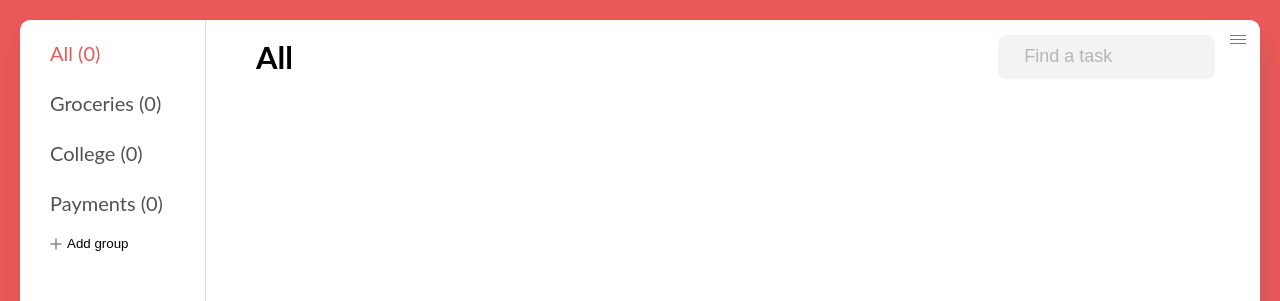
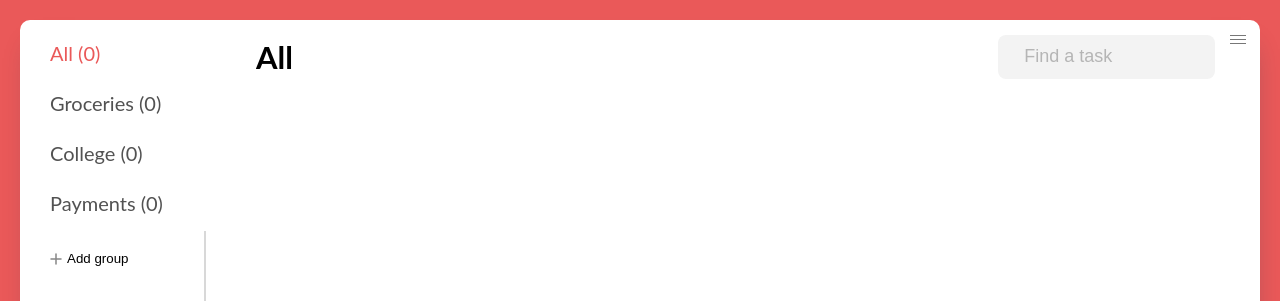
Before and after one commit to Fpsska/TODO-app, a React (Create React App) app: page / in a window 1280 px wide. Shown: the top 301 px of the page. Built offline with nearby package versions, Linux system fonts and the light colour scheme; no server answers.

Commit message:
feat: add styles for nav__menu HTML-el when is overflowing

```diff
--- a/src/app/assets/styles/_media.scss
+++ b/src/app/assets/styles/_media.scss
@@ -18,6 +18,7 @@
     .page__nav {
         border-right: none;
         border-bottom: 1px solid #d8d8d8;
+        border-radius: 0 0 10px 10px;
         padding: 0 0 10px 0;
 
         flex: none;
@@ -34,6 +35,8 @@
     }
     .page__category-form {
         margin: 0;
+        border: 0;
+        padding: 0;
     }
     .category__form.category__form {
         flex-direction: row;
--- a/src/app/assets/styles/_styles.scss
+++ b/src/app/assets/styles/_styles.scss
@@ -90,7 +90,9 @@ body {
         max-width: 300px;
     }
     &__category-form {
-        margin: 20px 0 0 0;
+        flex: 1;
+        padding: 20px 35px 15px 30px;
+        border-right: 2px solid #d8d8d8;
     }
     &__content {
         flex: 0 1 85%;
--- a/src/app/components/Nav/nav.scss
+++ b/src/app/components/Nav/nav.scss
@@ -5,20 +5,47 @@
 .nav {
     width: 100%;
     position: relative;
-    // height: 100%;
+
     &:hover .resizer {
         opacity: 1;
     }
+
     &__menu {
+        padding: 20px 35px 15px 30px;
+        max-height: calc(100vh - 210px);
+        overflow-y: scroll;
+
+        // scrollbar
+        &::-webkit-scrollbar {
+            width: 2px;
+            height: 2px;
+        }
+
+        &::-webkit-scrollbar-thumb {
+            background: #b6b6b6;
+            border-radius: 10px;
+        }
+
+        &::-webkit-scrollbar-track {
+            background: #d8d8d8;
+        }
+
+        &::-webkit-scrollbar-corner {
+            background: transparent;
+        }
+        // /.
+
         :not(:last-child) {
             margin: 0 0 24px;
         }
     }
+
     &__item {
         white-space: nowrap;
         overflow: hidden;
         text-overflow: ellipsis;
     }
+
     &__link {
         color: #525252;
         font-size: 22px;
@@ -26,18 +53,23 @@
         transition: all 0.25s linear;
         // disable copy
         @include disableCopy;
+
         &:hover {
             color: rgba($color: #ea5959, $alpha: 0.8);
         }
+
         span {
             font-size: 20px;
         }
     }
+
     &__link.active {
         color: #ea5959;
     }
+
     &__link.disabled {
         color: rgba($color: #525252, $alpha: 0.35);
+
         &:hover {
             cursor: not-allowed;
         }
--- a/src/app/components/NavLayout.tsx/navLayout.scss
+++ b/src/app/components/NavLayout.tsx/navLayout.scss
@@ -4,10 +4,9 @@
 
 .page {
     &__nav {
-        border-radius: 0 0 10px 10px;
-        padding: 20px 35px 20px 30px;
-        border-right: 1px solid #d8d8d8;
         flex: 0 0 15%;
+        display: flex;
+        flex-direction: column;
         @include sliceText;
     }
     &__nav-select {
```
